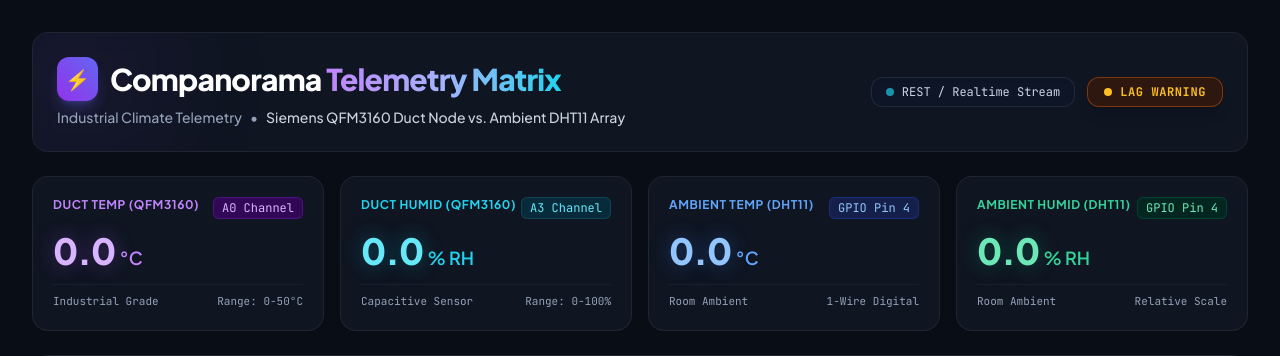
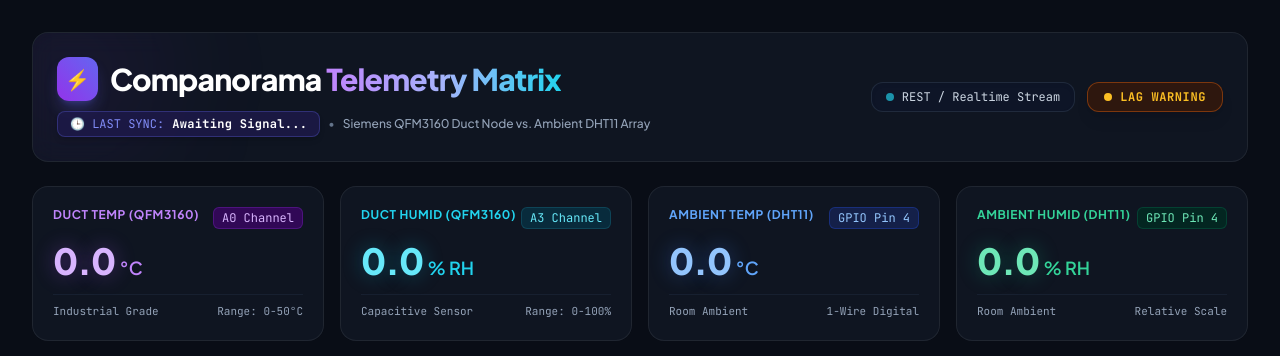
Before and after one commit to AhmedKhiralla/Companorama, a Flask app: page / in a window 1280 px wide. Shown: the top 356 px of the page. Run offline with Flask 3, Linux system fonts and the light colour scheme; some libraries are stand-ins or nearby versions.

Commit message:
Add files via upload

```diff
--- a/templates/index.html
+++ b/templates/index.html
@@ -43,9 +43,18 @@
                         Companorama <span class="bg-gradient-to-r from-purple-400 via-indigo-300 to-cyan-400 bg-clip-text text-transparent">Telemetry Matrix</span>
                     </h1>
                 </div>
-                <p class="text-xs sm:text-sm text-slate-400 mt-1.5 font-medium flex items-center gap-2">
-                    <span>Industrial Climate Telemetry</span> • <span class="text-slate-300">Siemens QFM3160 Duct Node vs. Ambient DHT11 Array</span>
-                </p>
+
+                <!-- PROMINENT LAST SYNC DISPLAY AT THE TOP -->
+                <div class="mt-2.5 flex flex-wrap items-center gap-2">
+                    <div class="inline-flex items-center gap-2 bg-indigo-950/80 border border-indigo-500/30 text-indigo-200 px-3 py-1 rounded-lg text-xs font-mono-code shadow-md">
+                        <span class="text-indigo-400">🕒 LAST SYNC:</span>
+                        <span id="header-timestamp-val" class="font-bold text-white tracking-wide">Awaiting Signal...</span>
+                    </div>
+                    <span class="text-slate-500 text-xs hidden sm:inline">•</span>
+                    <p class="text-xs text-slate-400 font-medium">
+                        Siemens QFM3160 Duct Node vs. Ambient DHT11 Array
+                    </p>
+                </div>
             </div>
 
             <div class="flex items-center gap-3 z-10 self-end md:self-auto">
@@ -245,7 +254,10 @@
                 document.getElementById('dht-temp-val').innerText = (dhtTemp < -50) ? "Err" : dhtTemp.toFixed(1);
                 document.getElementById('dht-hum-val').innerText  = (dhtHum < -50) ? "Err" : dhtHum.toFixed(1);
 
-                document.getElementById('timestamp-val').innerText = absoluteLatestNode.timestamp || "N/A";
+                // Update Timestamps (Footer & Top Header Badge)
+                const latestTimestamp = absoluteLatestNode.timestamp || "N/A";
+                document.getElementById('timestamp-val').innerText = latestTimestamp;
+                document.getElementById('header-timestamp-val').innerText = latestTimestamp;
 
                 // Map timeline arrays with compensation applied to A0 history
                 const timelineTimestamps = totalRecordsCollected.map(record => {
```
